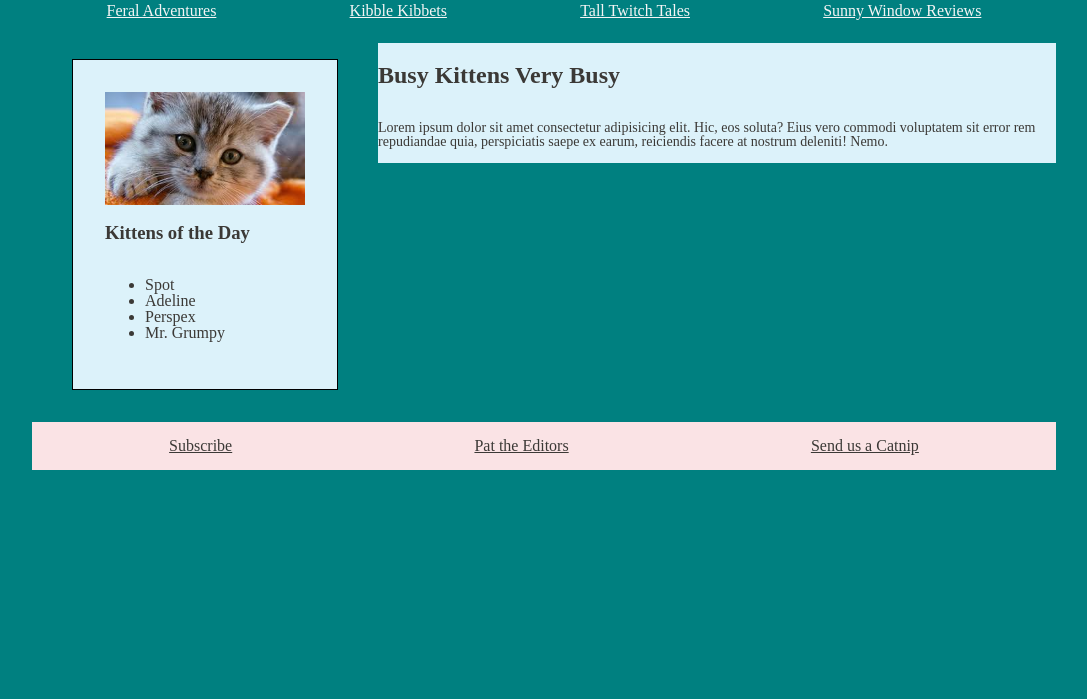
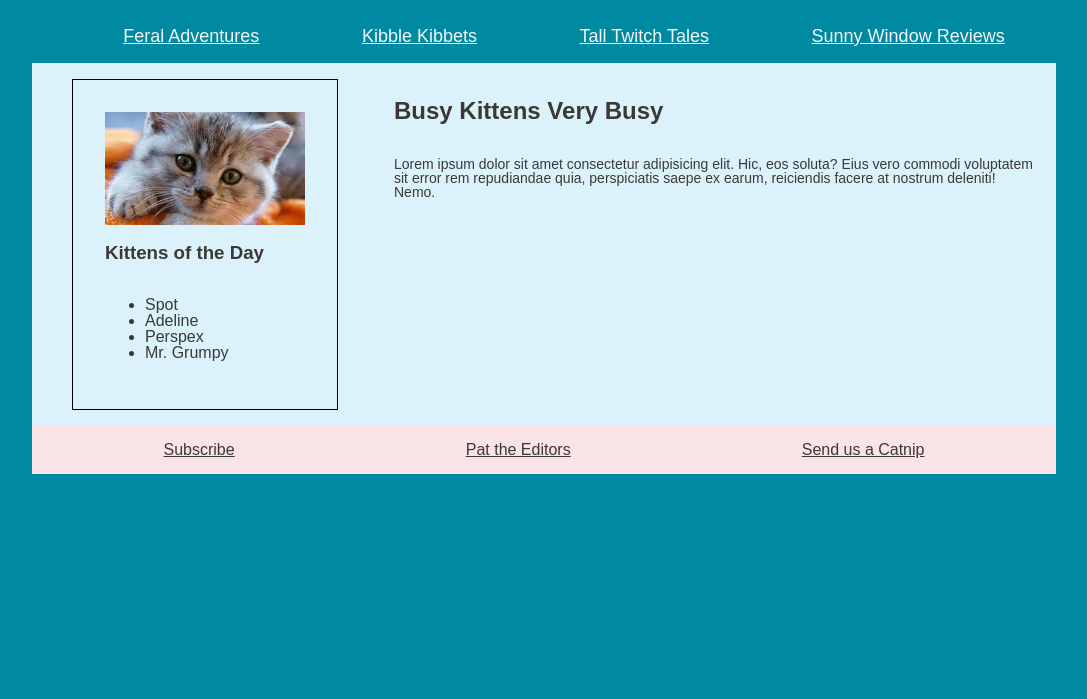
Before and after one commit to MichellePolinsky/flexbox, a website: page public/index.html in a window 1280 px wide. Shown: the part 101-800 px from the top of the page, without its empty margins (96-1183 px from the left). Drawn offline with Linux system fonts and the light colour scheme.

Commit message:
built out html and css, iteration 2

```diff
--- a/public/screen.css
+++ b/public/screen.css
@@ -11,8 +11,8 @@ html {
 body {
   margin: 0;
   min-height: 100%;
-  background-color: teal;
-  font-family: 'Crimson Pro', serif;
+  background-color: #008aa1;
+  font-family: helvitica, sans-serif;
   color: #3b3936;
   width: 80%;
 }
@@ -22,11 +22,12 @@ body {
   align-items: center;
   background-color: #dcf2fa;
   padding: 1rem;
+  font-family: 'Crimson Pro', serif;
+  font-size: 36px;
 }
 #navbar {
-  padding: 0.5rem;
-  background-color: teal;
-  font-size: 1rem;
+  background-color: #008aa1;
+  font-size: 18px;
   display: flex;
   flex-direction: row;
   justify-content: space-around;
@@ -52,6 +53,7 @@ figure {
   display: flex;
   flex-direction: column;
   flex-wrap: wrap;
+  padding: 1rem;
 }
 
 .main-body-text {
@@ -66,12 +68,14 @@ figure {
   text-decoration: underline;
   background-color: #fae3e5;
   padding: 1rem;
+  margin: 0%;
 }
 
 .nick {
   display: flex;
   justify-content: center;
-  height: 100%;
+  background-color: #dcf2fa;
+  margin-bottom: 0%;
 }
 
 .KOD {
```
Also changed, not shown: public/index.html (+1 -1 lines).
